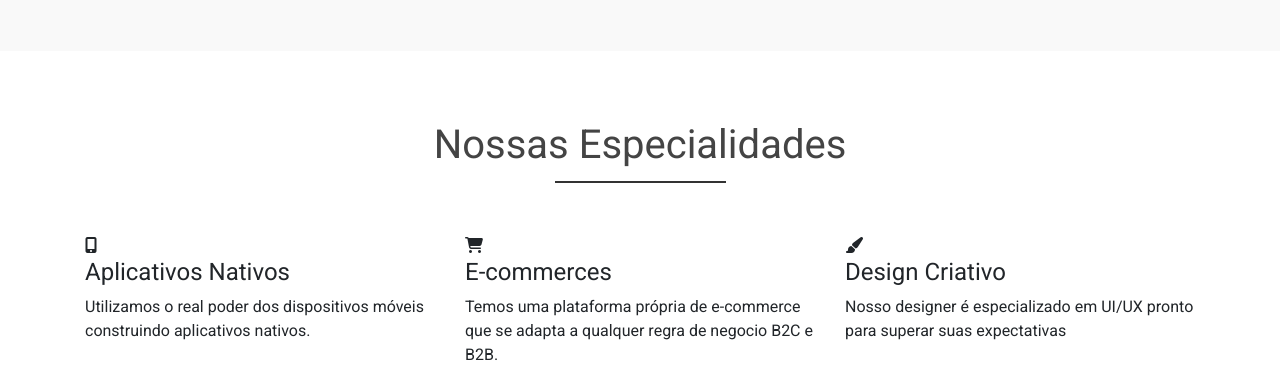
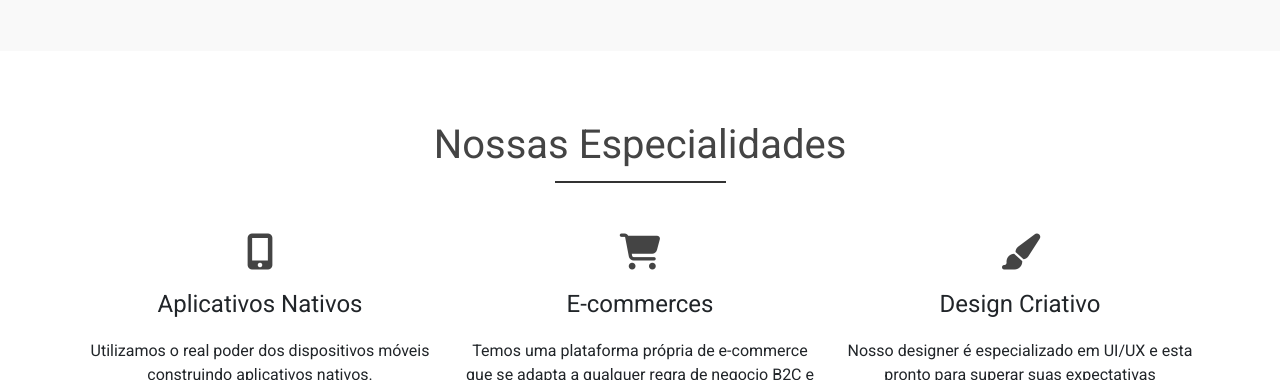
Before and after one commit to claudiostreppel/cr2sites, a plain HTML site: page index.html in a window 1280 px wide. Shown: the part 1324-1704 px from the top of the page. Drawn offline with nearby package versions, Linux system fonts and the light colour scheme.

Commit message:
estilizada a area nossas especialidades

```diff
--- a/css/styles.css
+++ b/css/styles.css
@@ -53,7 +53,7 @@ header, .navbar{
 
 #navbar-links a:hover{
     font-size: x-large;
-    color: #FFF;
+    color: #65DAF9;
 
 }
 
@@ -147,3 +147,32 @@ line-height: 30px;
     color: #65DAF9;
     margin-right: 15px;
 }
+
+/* Serviços */
+
+.service-box{
+    text-align: center;
+    margin-bottom: 50px;
+}
+
+.service-box, .service-box h4 {
+    transition: .5s;
+}
+
+.service-box i {
+    font-size: 36px;
+    margin-bottom: 20px;
+    color: #444;
+}
+
+.service-box h4 {
+    font-size: 24px;
+    margin-bottom: 20px;
+
+}
+
+.service-box:hover > i, .service-box:hover > h4 {
+
+    color: #65DAF9;
+
+}
--- a/index.html
+++ b/index.html
@@ -155,7 +155,7 @@
                         <div class="col-md-4 service-box">
                             <i class="fas fa-paint-brush"></i>
                             <h4>Design Criativo</h4>
-                            <p>Nosso designer é especializado em UI/UX pronto para superar suas expectativas</p>
+                            <p>Nosso designer é especializado em UI/UX e esta pronto para superar suas expectativas</p>
                         </div>
                         <div class="col-md-4 service-box">
                             <i class="fab fa-google"></i>
```
